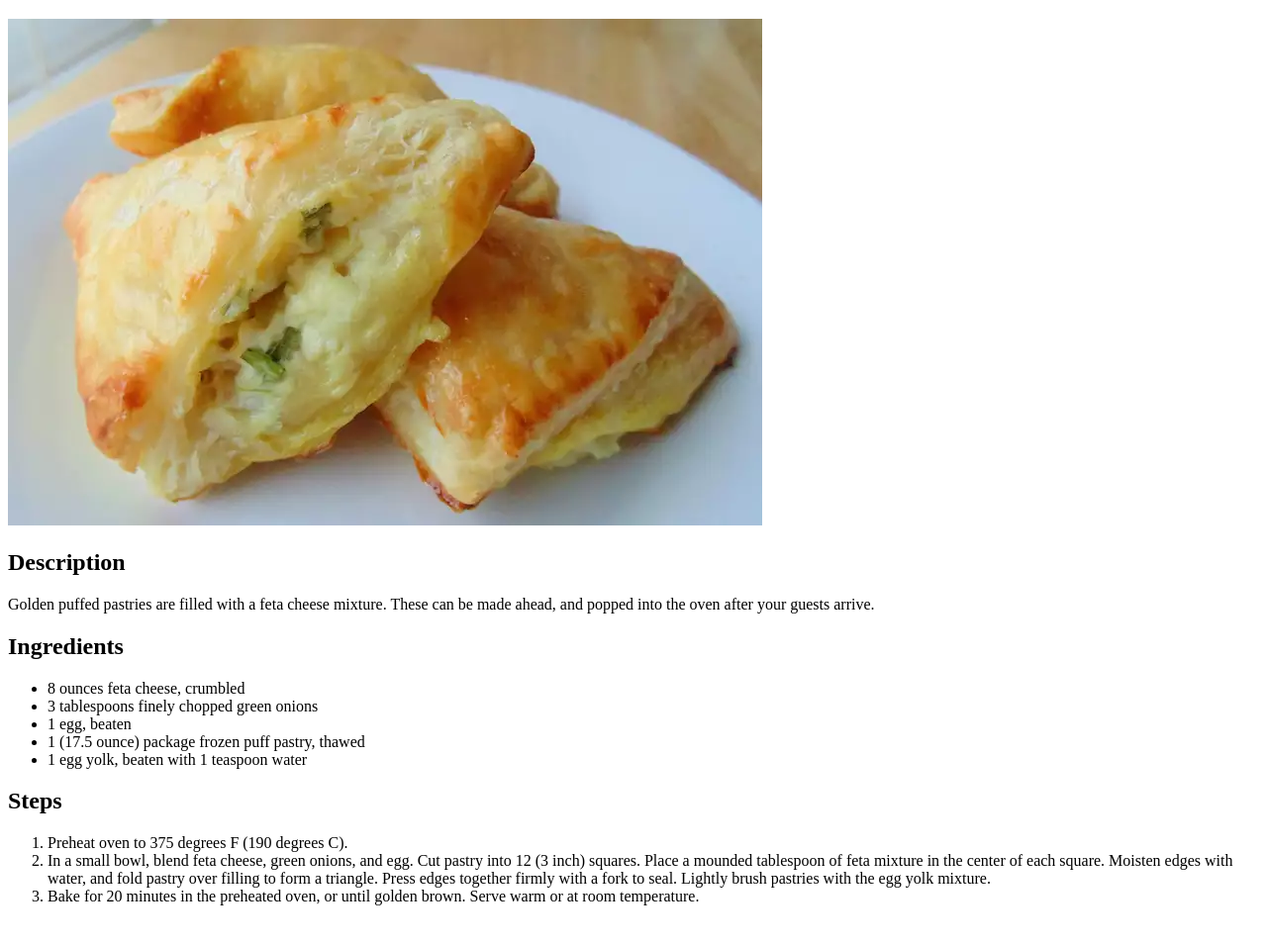
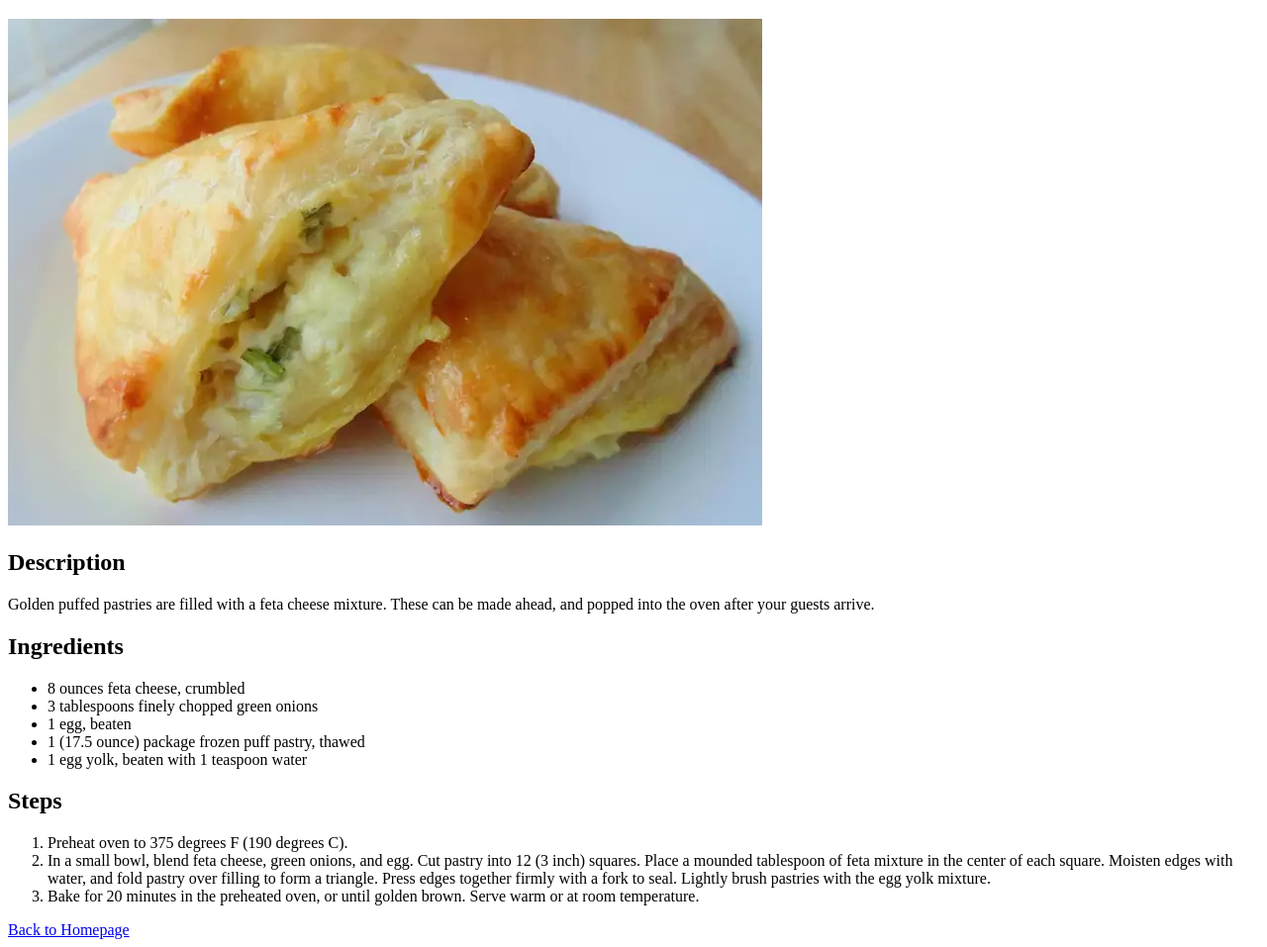
Before and after one commit to selimm13/odin-recipes, a plain HTML site: page recipes/feta-cheese-foldovers.html in a window 1280 px wide. Shown: the part 61-1018 px from the top of the page at 99% size. Before the commit the page ends 992 px from the top, so only its background shows below. Drawn offline with Linux system fonts and the light colour scheme.

Commit message:
link recipes pages back to homepage

```diff
--- a/recipes/feta-cheese-foldovers.html
+++ b/recipes/feta-cheese-foldovers.html
@@ -35,5 +35,8 @@
             <li>Bake for 20 minutes in the preheated oven, or until golden brown. Serve warm or at room temperature.</li>
         </ol>
     </div>
+    <div>
+        <a href="./../index.html">Back to Homepage</a>
+    </div>
 </body>
 </html>
```
Also changed, not shown: recipes/snickerdoodles-cookies.html (+4 -1 lines), recipes/spicy-sausage-balls.html (+3 -0 lines).
